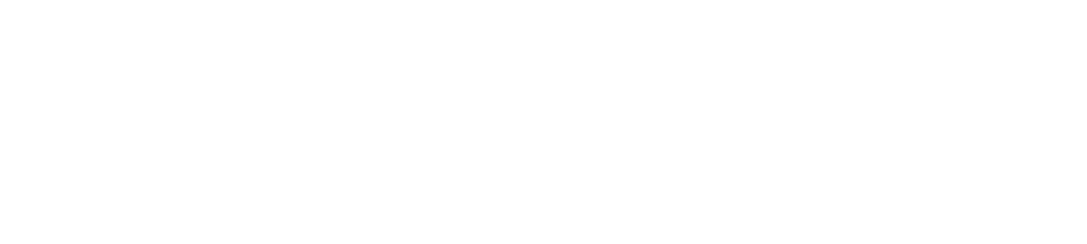
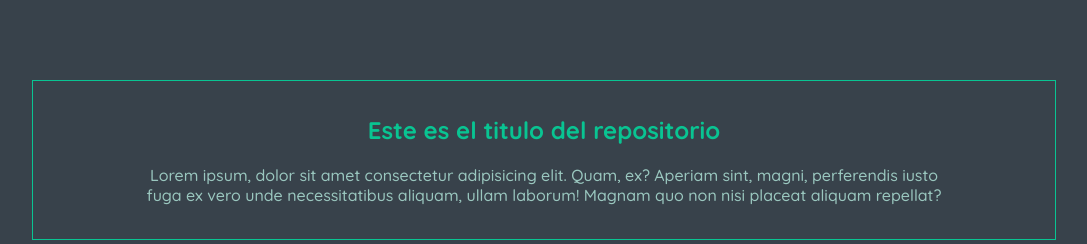
Before and after one commit to EduardoCastilla24/PruebaGit, a plain HTML site: page index.html in a window 1280 px wide. Shown: the whole page, without its empty margins (96-1183 px from the left). Drawn offline with nearby package versions, Linux system fonts and the light colour scheme; files that its build step writes are made by us from their sources.

Commit message:
Primeros cambios en los estilos, se añadió la carpeta img

```diff
--- a/index.html
+++ b/index.html
@@ -13,6 +13,9 @@
         <title>Respositorio de prueba</title>
     </head>
 <body>
-
+    <div class="Head">
+        <h2>Este es el titulo del repositorio</h2>
+        <p>Lorem ipsum, dolor sit amet consectetur adipisicing elit. Quam, ex? Aperiam sint, magni, perferendis iusto fuga ex vero unde necessitatibus aliquam, ullam laborum! Magnam quo non nisi placeat aliquam repellat?</p>
+    </div>
 </body>
 </html>
--- a/scss/estilos.scss
+++ b/scss/estilos.scss
@@ -27,3 +27,30 @@
     box-sizing:border-box;
     font-family: 'Quicksand', sans-serif;
 }
+
+body{
+    display: flex;
+    justify-content: center;
+    background: var(--Color-bg);
+    text-align: center;
+    width: 100%;
+    height: 100vh;
+}
+
+.Head{
+    width: 80%;
+    height: 10rem;
+    margin: 5rem 0;
+    display: flex;
+    flex-direction: column;
+    justify-content: space-around;
+    border: 1px solid var(--Color-Principal);
+    padding: 1.5rem;
+    h2{
+        color: var(--Color-Principal);
+    }
+    p{
+        margin: 0 5rem;
+        color: var(--Color-gray);
+    }
+}
```
Also changed, not shown: css/estilos.css (added), img/Logo-Edcast.svg (added), 1 other file.
